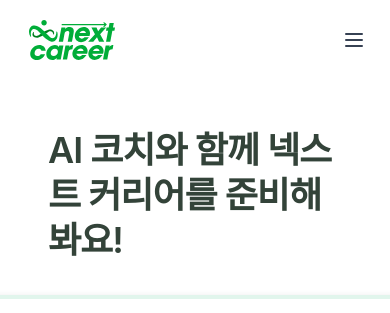
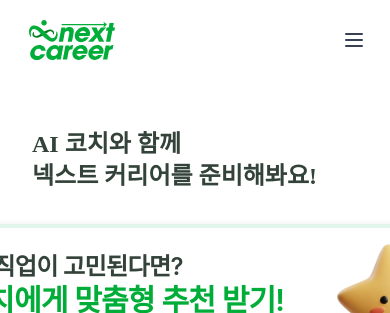
Before and after one commit to seyun31/2025_SEASONTHON_TEAM_42_FE, a Next.js app: page / in a window 390 px wide. Shown: the top 313 px of the page. Built offline with nearby package versions, Linux system fonts and the light colour scheme; no server answers; a web font is replaced by a local one.

Commit message:
fix : header 반응형 추가

```diff
--- a/src/app/layout.tsx
+++ b/src/app/layout.tsx
@@ -42,7 +42,7 @@ export default function RootLayout({
       <body>
         <QueryProvider>
           <div className="text-black bg-white flex flex-col items-start justify-start pt-24">
-            <div className="w-full  mx-auto px-8 text-lg font-medium">
+            <div className="w-full mx-auto px-4 md:px-8 text-lg font-medium">
               <ConditionalHeaderClient />
               {children}
             </div>
--- a/src/app/main/page.tsx
+++ b/src/app/main/page.tsx
@@ -3,7 +3,7 @@
 import AICoachSection from '@/components/features/chat/AICoachSection';
 import CareerRoadmapSection from '@/components/features/roadmap/CareerRoadmapSection';
 import JobRecommendationsSection from '@/components/features/job/JobRecommendationsSection';
-// import EducationRecommendationsSection from '@/components/features/roadmap/EducationRecommendationsSection';
+import EducationRecommendationsSection from '@/components/features/roadmap/EducationRecommendationsSection';
 import Footer from '@/components/layout/Footer';
 
 export default function Main() {
@@ -16,7 +16,7 @@ export default function Main() {
 
         <JobRecommendationsSection />
 
-        {/* <EducationRecommendationsSection /> */}
+        <EducationRecommendationsSection />
       </main>
       <Footer />
     </div>
--- a/src/components/features/chat/AICoachSection.tsx
+++ b/src/components/features/chat/AICoachSection.tsx
@@ -18,8 +18,9 @@ export default function AICoachSection() {
   return (
     <section className="w-full px-4 py-8">
       <div className="max-w-[1200px] mx-auto">
-        <h2 className="text-title-xlarge text-gray-80 mb-8 text-left">
-          AI 코치와 함께 넥스트 커리어를 준비해봐요!
+        <h2 className="text-2xl md:text-4xl font-semibold text-gray-80 mb-8 text-left">
+          AI 코치와 함께 <br className="md:hidden" /> 넥스트 커리어를
+          준비해봐요!
         </h2>
 
         <div className="flex flex-col xl:flex-row gap-6 justify-center items-center">
```
